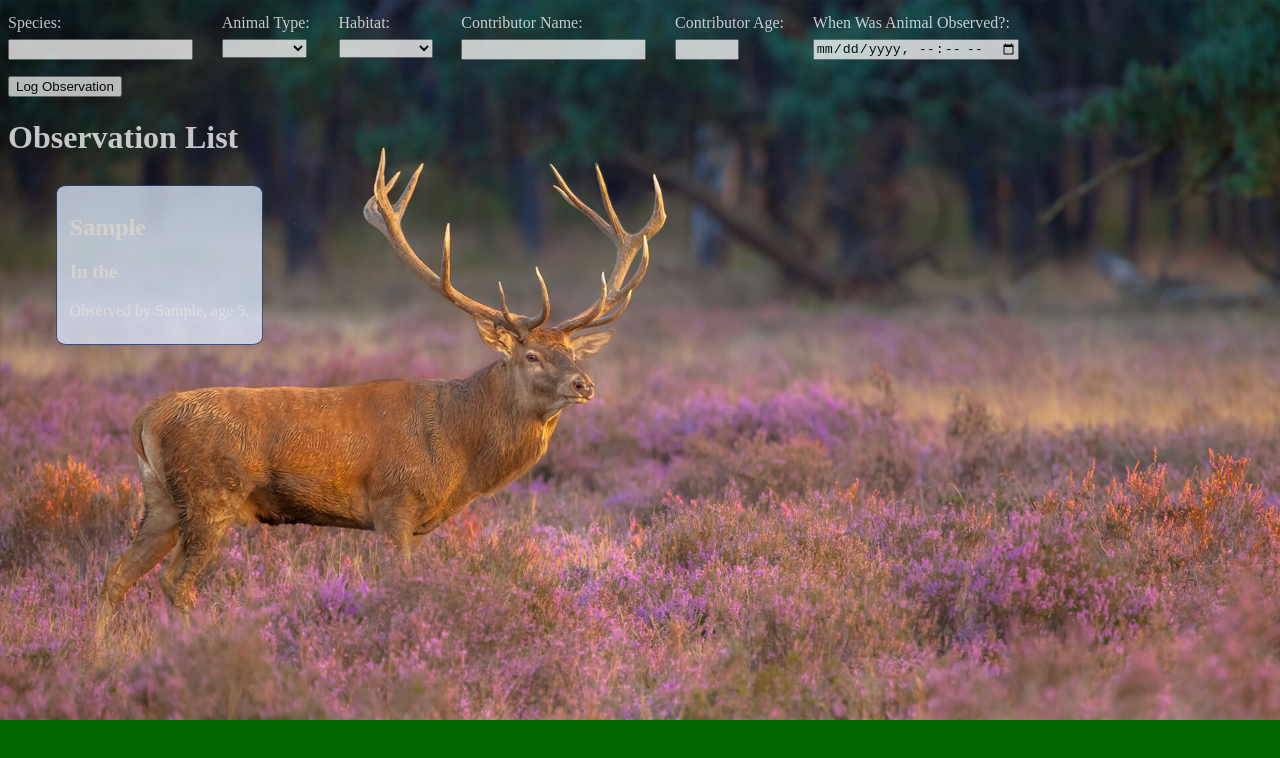
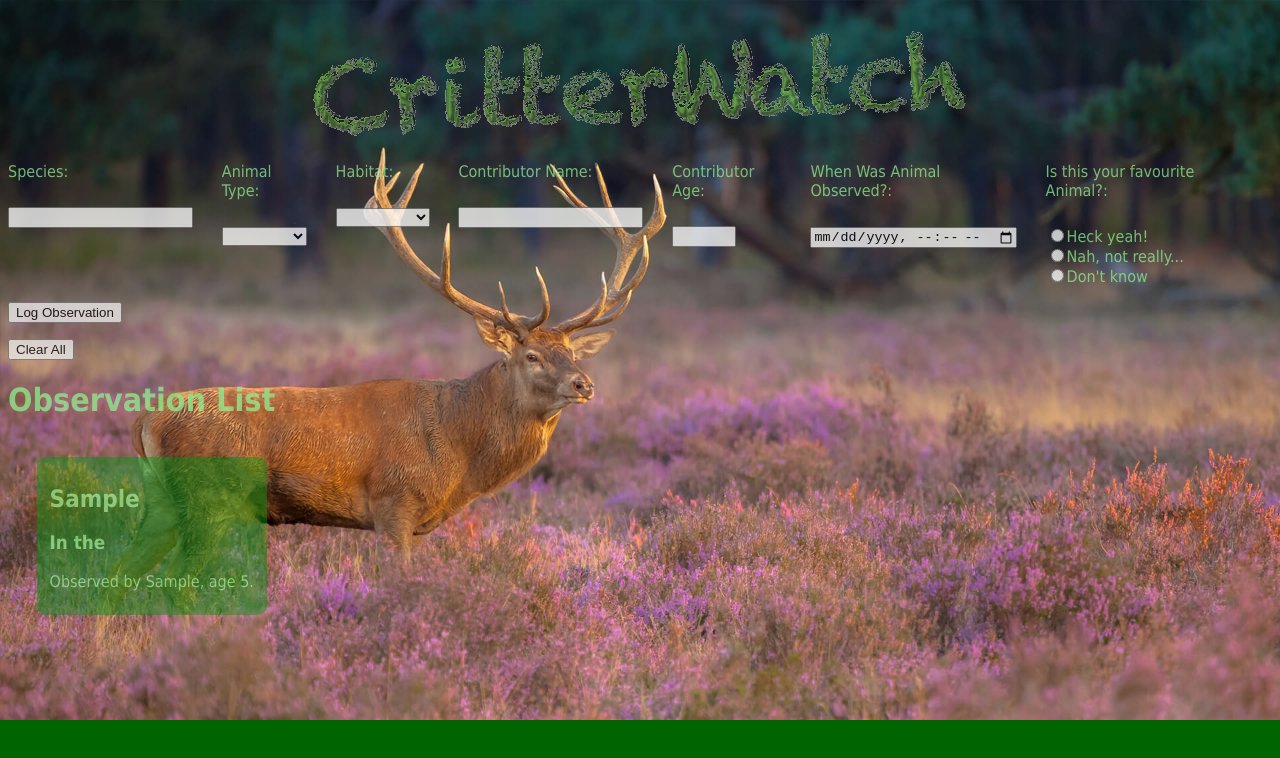
Before and after one commit to FuzzyDuck85/Homework_12062020, a plain HTML site: page index.html in a window 1280 px wide. Both pictures are taken after typing "Sample", "Sample", "5" into the empty fields and a click on the input "Log Observation". Drawn offline with Linux system fonts and the light colour scheme.

Commit message:
created some radio buttons, basic ccs implimented

```diff
--- a/css/main.css
+++ b/css/main.css
@@ -1,17 +1,24 @@
+
 body {
   background: darkgreen url('./mammal_background.jpg');
   background-size: 100%;
   background-repeat: no-repeat;
-  color: white;
+  color: lightgreen;
   opacity: 0.75;
-  font-family: 'Architects Daughter', serif;
+  font-family: "Tahoma", sans-serif;
   padding: 0px;
   margin: 0pxa}
+
+  #logo {
+    display: flex;
+    justify-content: center;
+  }
 
   #form-wrapper {
     width: 100%;
     display: flex;
     flex-direction: row;
+    justify-content: center;
   }
 
   .form-item {
@@ -29,9 +36,13 @@ label::after {
 
   button, input[type="submit"] {
     margin-top: 1rem;
+    display: flex;
+    justify-content: flex-end;
   }
 
   #observation-list {
+    margin: 0.5rem 0.5rem;
+    padding: 0.5rem 0.8rem;
     display: flex;
     flex-wrap: wrap;
     list-style-type: none;
@@ -40,7 +51,8 @@ button, input[type="submit"] {
   .observation-list-item {
     margin: 0.5rem 0.5rem;
     padding: 0.5rem 0.8rem;
-  border: 1px solid #20437c;
+    border: 3px solid #darkgreen;
     border-radius: 5%;
-  background: #ddeaff;
+    background: rgba(0, 151, 19, 0.6);
+    text-align: justify;
   }
--- a/index.html
+++ b/index.html
@@ -4,19 +4,23 @@
   <meta charset="utf-8">
   <title>Return of the CritterWatch!</title>
   <link rel="stylesheet" type="text/css" media="screen" href="css/main.css" />
+  <link rel="icon" href="css/honeybee.jpg" />
   <script src="js/app.js"></script>
 </head>
 <body>
+  <div id="logo">
+    <img src="css/CW_transparent.png">
+  </div>
   <form id="new-animal-observation-form">
     <div id="form-wrapper">
 
       <div class="form-item">
-        <label for="species" class="primary">Species</label>
+        <label for="species" class="primary">Species</label><br>
         <input type="text" id="species" required/>
       </div>
 
       <div class="form-item">
-        <label for="animalType" class="primary">Animal Type</label>
+        <label for="animalType" class="primary">Animal Type</label><br>
         <select name="animalType" id="animalType" class="primary">
           <option value=""></option>
           <option value="Bird">Bird</option>
@@ -30,7 +34,7 @@
     </div>
 
     <div class="form-item">
-      <label for="habitat" class="primary">Habitat</label>
+      <label for="habitat" class="primary">Habitat</label><br>
       <select id="habitat">
         <option value=""></option>
         <option value="Garden">Garden</option>
@@ -48,23 +52,33 @@
     </div>
 
     <div class="form-item">
-      <label for="contributorName" class="primary">Contributor Name</label>
+      <label for="contributorName" class="primary">Contributor Name</label><br>
       <input type="text" id="contributorName" required/>
     </div>
 
     <div class="form-item">
-      <label for="contributorAge" class="primary">Contributor Age</label>
+      <label for="contributorAge" class="primary">Contributor Age</label><br>
       <input type="number" id="contributorAge" name="contributorAge" min="1" max="123">
     </div>
 
     <div class="form-item">
-      <label for="observationDateTime" class="primary">When Was Animal Observed?</label>
+      <label for="observationDateTime" class="primary">When Was Animal Observed?</label><br>
       <input type="datetime-local" id="observationDateTime" name="observationDateTime">
+    </div>
+
+    <div class="form-item">
+      <label for="favouriteAnimal" class="primary">Is this your favourite Animal?</label><br>
+      <input id="radio1" name="favouriteAnimal" type="radio" value="This is my favoutire!">Heck yeah!</input><br>
+      <input id="radio2" name="favouriteAnimal" type="radio" value="Hmm, I prefer other animals.">Nah, not really...</input><br>
+      <input id="radio2" name="favouriteAnimal" type="radio" value="Dunno, could take it or leave it.">Don't know</input>
+
     </div>
   </div>
   <input type="submit" value="Log Observation"/>
 </form>
 
+<button id="delete-all">Clear All</button>
+
 <h1>Observation List</h1>
 <ul id="observation-list"></ul>
 </body>
--- a/js/app.js
+++ b/js/app.js
@@ -1,6 +1,9 @@
 document.addEventListener('DOMContentLoaded', () => {
-    const newAnimalObservationForm = document.querySelector('#new-animal-observation-form');
-    newAnimalObservationForm.addEventListener('submit', handleNewAnimalObservationForm);
+  const newAnimalObservationForm = document.querySelector('#new-animal-observation-form');
+  newAnimalObservationForm.addEventListener('submit', handleNewAnimalObservationForm);
+
+  const deleteAllButton = document.querySelector('#delete-all');
+  deleteAllButton.addEventListener('click', handleDeleteAllClick);
 });
 
 const handleNewAnimalObservationForm = function(event){
@@ -39,6 +42,10 @@ const createObservationListItem = function(form){
   observationDateTime.textContent = form.observationDateTime.value;
   observationListItem.appendChild(observationDateTime);
 
+  const favouriteAnimal = document.createElement('p');
+  favouriteAnimal.textContent = `${form.favouriteAnimal.value}`;
+  observationListItem.appendChild(favouriteAnimal);
+
   return observationListItem;
 
 };
```
Also changed, not shown: css/CW_transparent.png (added), css/honeybee.jpg (added). Lines whose indentation alone changed are shown as unchanged.
